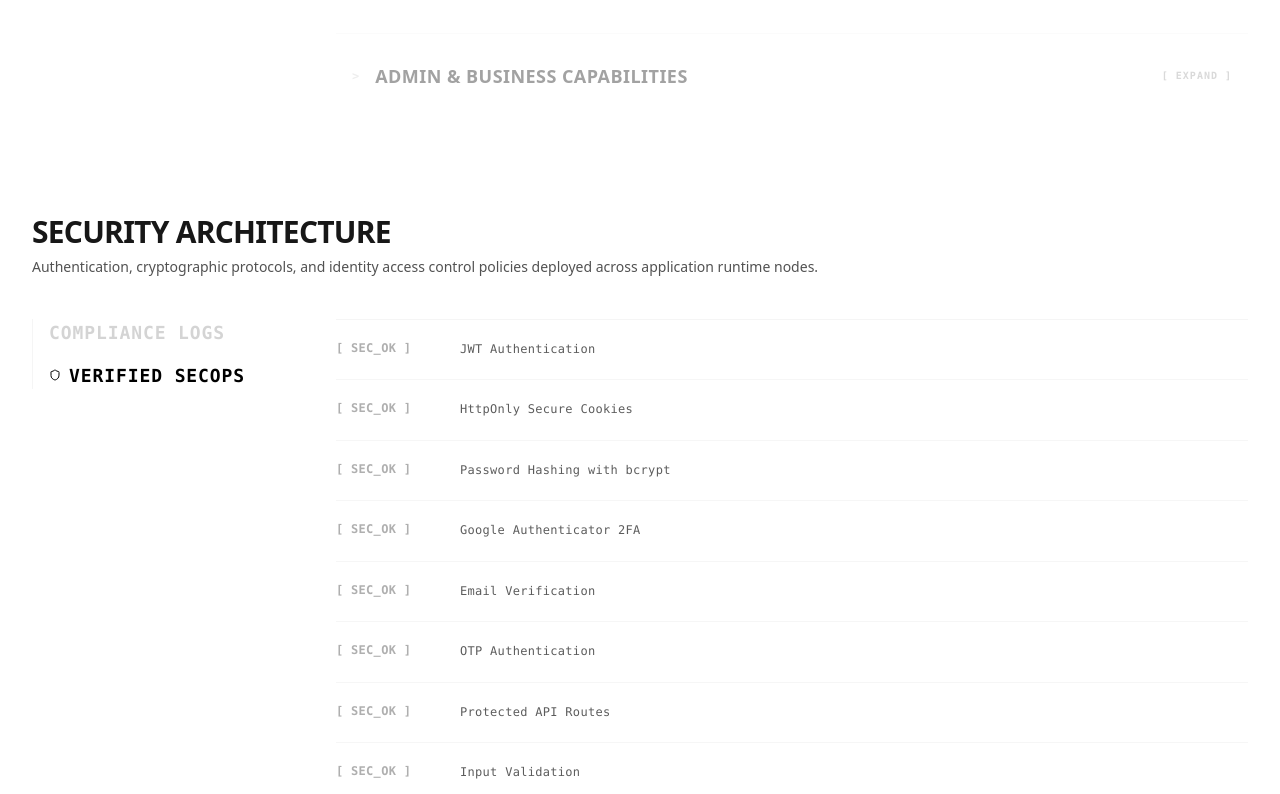
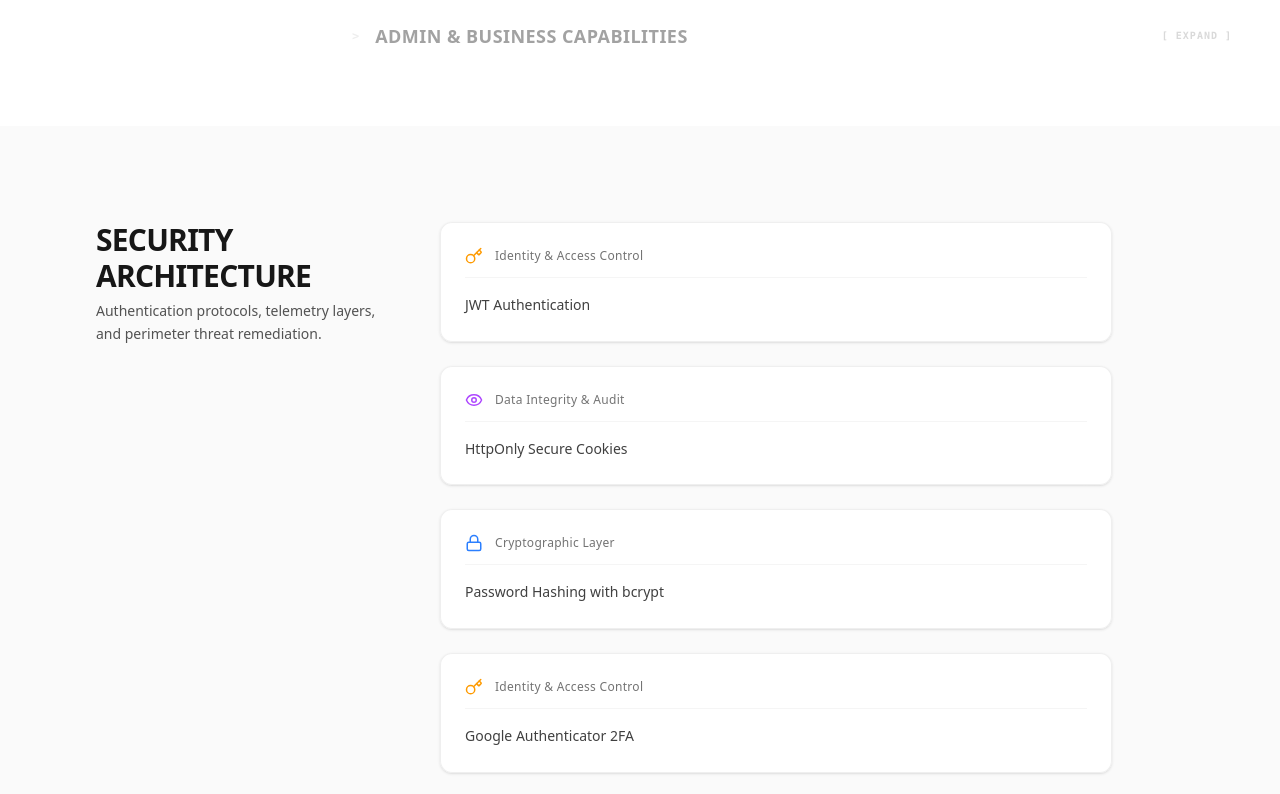
Before and after one commit to md-faizanahmad/Md_Faizan_Ahmad_Portfolio, a Next.js app: page /projects/mystore-admin-dashboard in a window 1280 px wide. Shown: the part 2966-3760 px from the top of the page. Built offline with nearby package versions, Linux system fonts and the light colour scheme.

Commit message:
refactor: update security layout to use side-by-side sticky column layout

```diff
--- a/src/components/projects/components/ProjectSecurity.tsx
+++ b/src/components/projects/components/ProjectSecurity.tsx
@@ -1,6 +1,7 @@
 "use client";
 
-import { Shield } from "lucide-react";
+import React from "react";
+import { Shield, ShieldAlert, Key, Lock, Eye } from "lucide-react";
 
 interface ProjectSecurityProps {
   security: string[];
@@ -9,68 +10,99 @@ interface ProjectSecurityProps {
 export default function ProjectSecurity({ security }: ProjectSecurityProps) {
   if (!security?.length) return null;
 
+  const getSecurityMeta = (item: string) => {
+    const text = item.toLowerCase();
+
+    if (
+      text.includes("auth") ||
+      text.includes("jwt") ||
+      text.includes("session")
+    ) {
+      return {
+        scope: "Identity & Access Control",
+        icon: <Key size={18} className="text-amber-500" />,
+      };
+    }
+    if (
+      text.includes("encrypt") ||
+      text.includes("hash") ||
+      text.includes("crypto")
+    ) {
+      return {
+        scope: "Cryptographic Layer",
+        icon: <Lock size={18} className="text-blue-500" />,
+      };
+    }
+    if (
+      text.includes("cors") ||
+      text.includes("helmet") ||
+      text.includes("rate")
+    ) {
+      return {
+        scope: "Network & Perimeter Guard",
+        icon: <ShieldAlert size={18} className="text-emerald-500" />,
+      };
+    }
+    return {
+      scope: "Data Integrity & Audit",
+      icon: <Eye size={18} className="text-purple-500" />,
+    };
+  };
+
   return (
     <section
-      className="w-full bg-white text-black transition-colors duration-300 dark:bg-black dark:text-white font-mono select-none"
-      aria-labelledby="security-architecture-heading"
-      itemScope
-      itemType="https://schema.org/TechArticle"
+      className="w-full bg-neutral-50 cursor-pointer text-neutral-900 transition-colors duration-300 dark:bg-zinc-950 dark:text-neutral-50 py-16 sm:py-24"
+      aria-labelledby="security-heading"
     >
-      {/* Aligned to the exact same max-w-7xl layout margin track */}
-      <div className="mx-auto max-w-7xl px-4 py-12 sm:px-6 lg:px-8">
-        {/* Section Heading Group */}
-        <div className="space-y-1.5 max-w-4xl text-left mb-10 font-sans">
+      <div className="mx-auto max-w-6xl px-6 lg:px-8">
+        {/* Two-Column Layout */}
+        <div className="grid gap-12 lg:grid-cols-[280px_1fr] lg:gap-16 items-start">
+          {/* Left Sticky Header Panel */}
+          <aside className="lg:sticky lg:top-24 lg:self-start space-y-4">
+            <div className="space-y-1.5 max-w-4xl text-left">
               <h2
-            id="security-architecture-heading"
-            className="text-xl font-extrabold uppercase tracking-tight sm:text-2xl md:text-3xl text-neutral-900 dark:text-white"
-            itemProp="name"
+                className="text-xl font-extrabold uppercase tracking-tight sm:text-2xl md:text-3xl"
+                id="security-heading"
               >
                 Security Architecture
               </h2>
               <p className="text-sm leading-relaxed text-neutral-600 dark:text-neutral-400">
-            Authentication, cryptographic protocols, and identity access control
-            policies deployed across application runtime nodes.
+                Authentication protocols, telemetry layers, and perimeter threat
+                remediation.
               </p>
-        </div>
-
-        {/* Master Asymmetric Splitting Grid Layout */}
-        <div className="grid gap-10 lg:grid-cols-[240px_1fr] lg:gap-16">
-          {/* LEFT COLUMN: Sidebar Indicator Registry */}
-          <aside className="hidden lg:block">
-            <div className="sticky top-32 space-y-4 border-l border-neutral-100 dark:border-neutral-900 pl-4 text-[18px] uppercase tracking-wider text-neutral-400 dark:text-neutral-500">
-              <div className="text-neutral-300 dark:text-neutral-700 font-bold">
-                Compliance Logs
-              </div>
-              <div className="flex items-center gap-2 text-black dark:text-white font-bold">
-                <Shield size={12} className="shrink-0" aria-hidden="true" />
-                <span>Verified SecOps</span>
-              </div>
             </div>
           </aside>
 
-          {/* RIGHT COLUMN: Minimalist Cryptographic Audit Log Viewport */}
-          <main>
-            <ul
-              className="divide-y divide-neutral-100 dark:divide-neutral-900 border-t border-b border-neutral-100 dark:border-neutral-900 lg:border-b-0 font-mono text-xs tracking-wide"
-              aria-label="Implemented security frameworks list"
-              itemProp="securityRequirements"
+          {/* Right Card Stacking Panel */}
+          <main className="w-full max-w-2xl">
+            <ul className="relative list-none p-0 m-0 space-y-6">
+              {security.map((item, index) => {
+                const meta = getSecurityMeta(item);
+
+                return (
+                  <li
+                    key={index}
+                    className="sticky w-full list-none"
+                    /* Adjusted top offset so cards clear the layout header container neatly */
+                    style={{ top: `calc(6rem + ${index * 20}px)` }}
                   >
-              {security.map((item) => (
-                <li
-                  key={item}
-                  className="group grid grid-cols-1 gap-2 py-5 sm:grid-cols-[100px_1fr] sm:gap-6 items-start transition-all duration-300 opacity-85 hover:opacity-100"
-                >
-                  {/* Technical Log Protocol Indicator */}
-                  <div className="text-neutral-400 dark:text-neutral-600 font-bold text-[10px] sm:text-xs">
-                    [ SEC_OK ]
+                    <div className="w-full p-6 rounded-xl border border-neutral-200/60 bg-white/90 dark:border-zinc-800/80 dark:bg-zinc-900/90 backdrop-blur-md shadow-sm transition-all duration-200 hover:shadow-md">
+                      {/* Card Header */}
+                      <div className="flex items-center gap-3 border-b border-neutral-100 dark:border-zinc-800/60 pb-3 mb-4">
+                        {meta.icon}
+                        <span className="text-xs font-medium tracking-wide text-neutral-500 dark:text-neutral-400">
+                          {meta.scope}
+                        </span>
                       </div>
 
-                  {/* Core Protective Description Asset */}
-                  <div className="text-neutral-700 dark:text-neutral-300 transition-colors duration-150 group-hover:text-black dark:group-hover:text-white font-sans sm:font-mono text-sm sm:text-xs leading-relaxed">
+                      {/* Card Content */}
+                      <p className="text-neutral-700 dark:text-neutral-300 text-sm leading-relaxed">
                         {item}
+                      </p>
                     </div>
                   </li>
-              ))}
+                );
+              })}
             </ul>
           </main>
         </div>
--- a/src/components/projects/components/ProjectTechStack.tsx
+++ b/src/components/projects/components/ProjectTechStack.tsx
@@ -54,7 +54,7 @@ export default function ProjectTechStack({
         }}
       />
 
-      <div className="space-y-1.5 max-w-4xl text-left lg:ms-21 md:ms-21 ms-5 mb-10">
+      <div className="space-y-1.5 max-w-4xl text-left lg:ms-21 md:ms-21 ms-5 ">
         <h2 className="text-xl font-extrabold uppercase tracking-tight sm:text-2xl md:text-3xl font-sans text-neutral-900 dark:text-white">
           System Architecture Stack
         </h2>
@@ -69,7 +69,7 @@ export default function ProjectTechStack({
           {/* LEFT INDEX DIRECTORY */}
           <div className="hidden lg:block">
             <div className="sticky top-32 space-y-6 border-l border-neutral-100 dark:border-neutral-900 pl-4">
-              <div className="text-xs font-bold uppercase tracking-widest text-neutral-400 dark:text-neutral-500 mb-8"></div>
+              <div className="text-xs font-bold uppercase tracking-widest text-neutral-400 dark:text-neutral-500"></div>
               {stackCategories.map((cat) => (
                 <div
                   key={cat.title}
```
Lines whose indentation alone changed are shown as unchanged.
